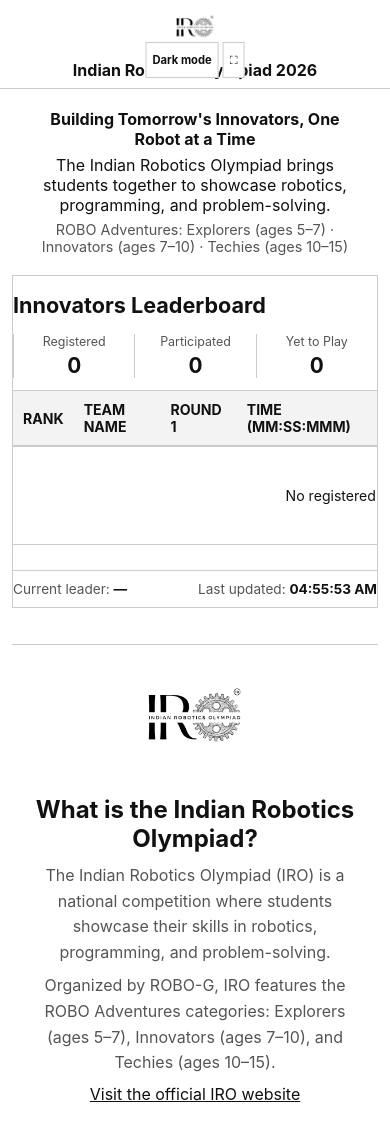
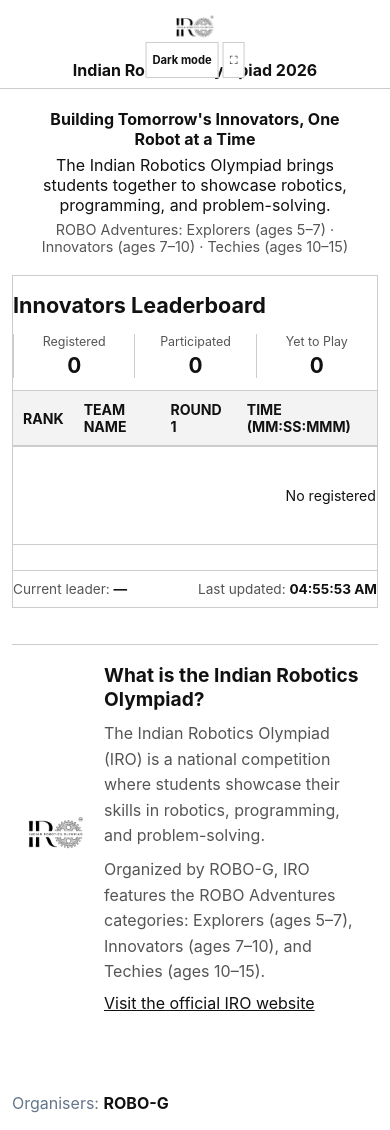
Before and after one commit to themxtr/iro-scorer, a plain HTML site: page index.html in a window 390 px wide. Shown: the top 1130 px of the page. Drawn offline with Linux system fonts and the light colour scheme.

Commit message:
Improve responsive IRO about section
Co-authored-by: Copilot <223556219+Copilot@users.noreply.github.com>

```diff
--- a/css/theme.css
+++ b/css/theme.css
@@ -613,24 +613,29 @@ body {
 
 .public-body .iro-about {
   display: grid;
-  grid-template-columns: 150px minmax(0, 1fr);
+  grid-template-columns: 110px minmax(0, 1fr);
   align-items: center;
-  gap: 24px;
-  max-width: 1100px;
+  gap: 20px;
+  max-width: 1000px;
   margin: 36px auto;
   padding: 24px 16px;
   border-top: 1px solid var(--public-border);
   color: var(--public-text);
+  text-align: left;
 }
 
 .public-body .iro-about img {
   display: block;
-  width: 140px;
+  width: 100px;
+  max-width: 100%;
+  max-height: 100px;
   height: auto;
+  object-fit: contain;
   background: #ffffff;
 }
 
 .public-body .iro-about h2 {
+  min-width: 0;
   margin: 0 0 10px;
   color: var(--public-text);
 }
@@ -717,17 +722,46 @@ body {
   }
 
   .public-body .iro-about {
-    grid-template-columns: 1fr;
-    justify-items: center;
+    grid-template-columns: 88px minmax(0, 1fr);
     gap: 16px;
-    text-align: center;
+    padding: 20px 12px;
   }
 
   .public-body .iro-about img {
-    width: 110px;
+    width: 80px;
+    max-height: 80px;
   }
 
   :root:fullscreen #leaderboardWrap {
     height: 100vh;
   }
 }
+
+@media (max-width: 520px) {
+  .public-body .iro-about {
+    grid-template-columns: 68px minmax(0, 1fr);
+    gap: 12px;
+    padding: 18px 12px;
+  }
+
+  .public-body .iro-about h2 {
+    font-size: 1.2rem;
+  }
+
+  .public-body .iro-about img {
+    width: 64px;
+    max-height: 64px;
+  }
+}
+
+@media (max-width: 360px) {
+  .public-body .iro-about {
+    grid-template-columns: 1fr;
+    justify-items: start;
+  }
+
+  .public-body .iro-about img {
+    width: 72px;
+    max-height: 72px;
+  }
+}
```
